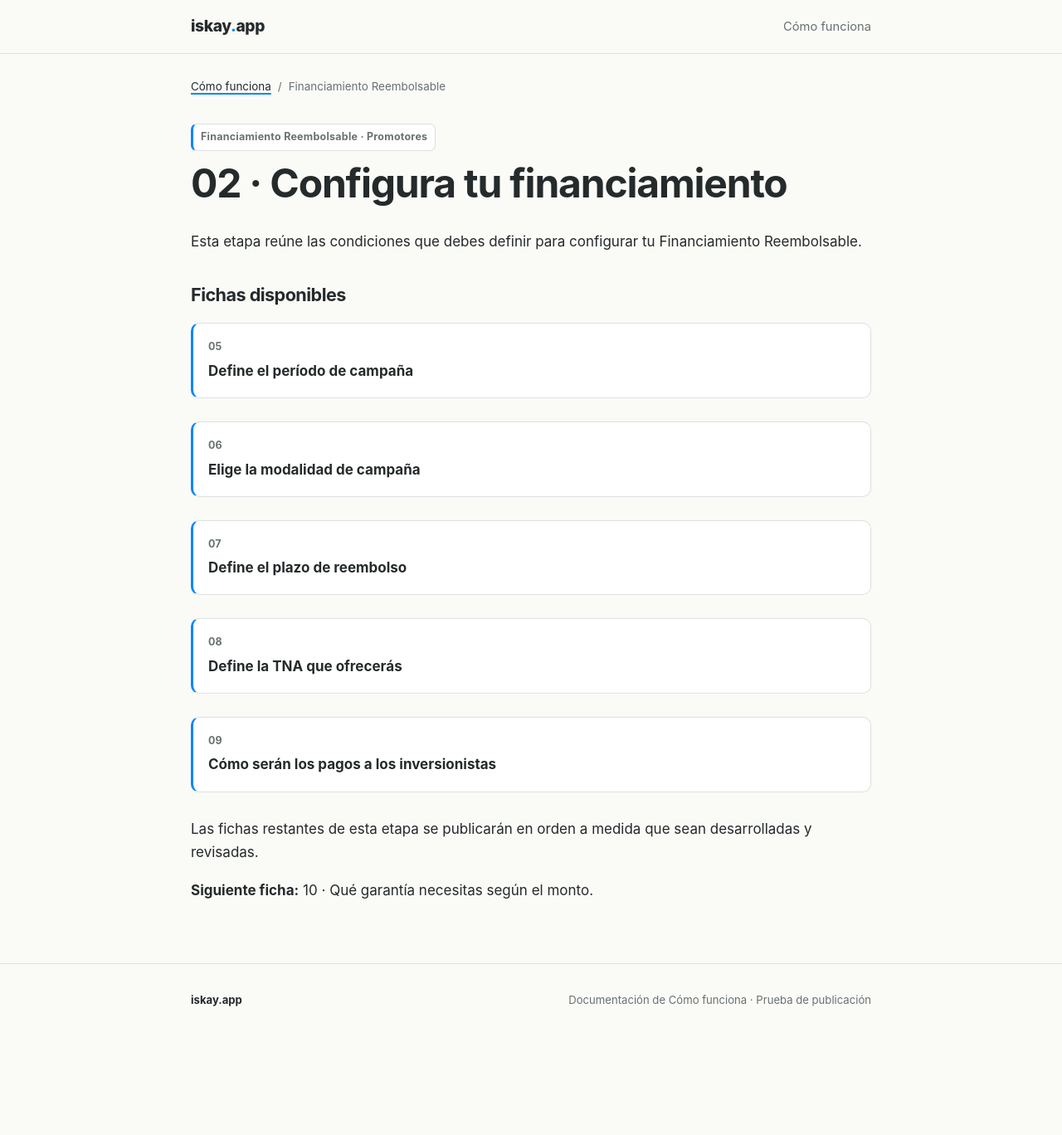
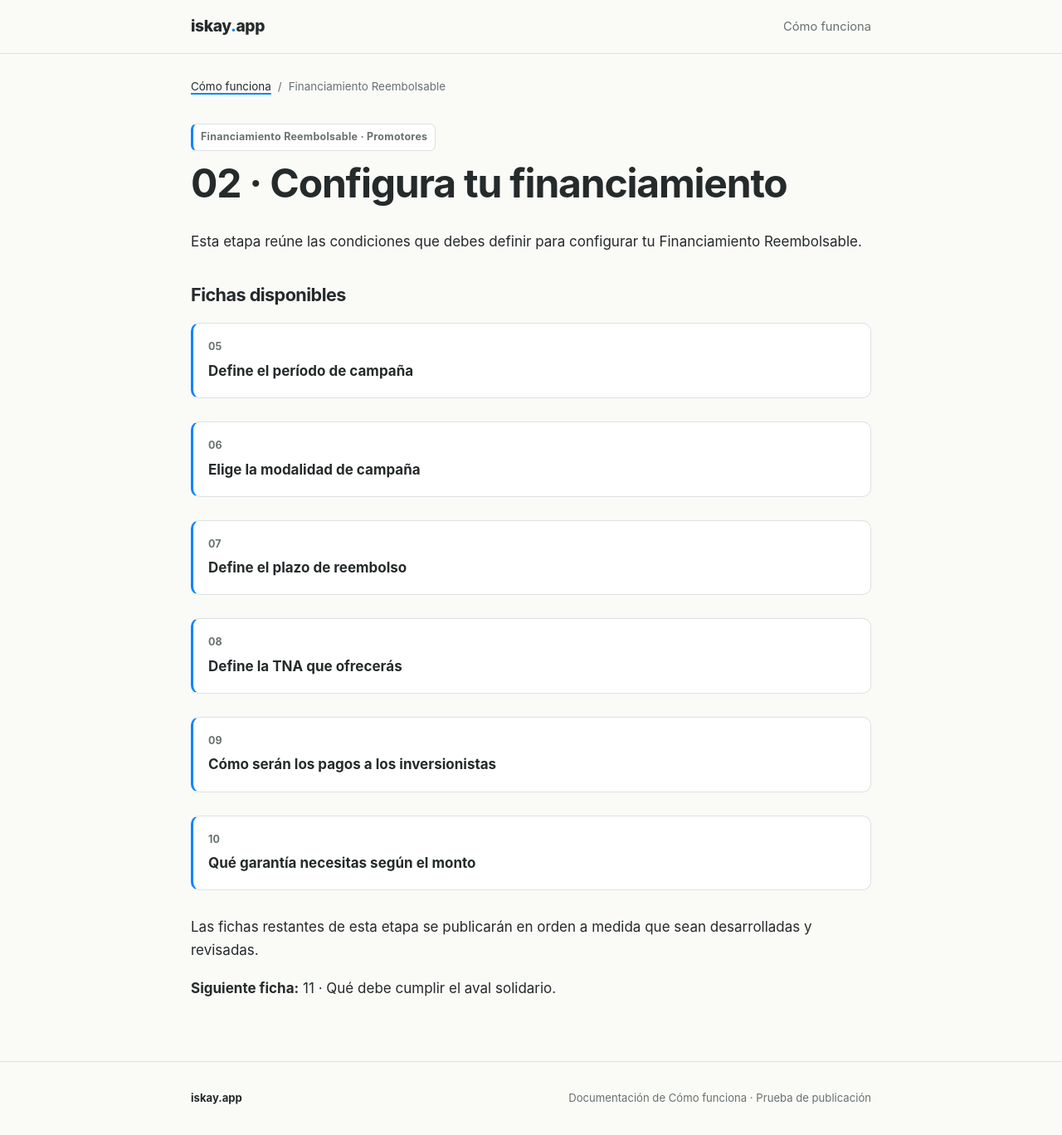
Before and after one commit to iskayApp/como-funciona, a Jekyll site: the page built from ideas/financiamiento-reembolsable/promotores/02-configura-tu-financiamiento/index.md, in a window 1280 px wide and 1368 px high. Shown: the whole window at 83% size. Built offline with Jekyll 4.4.1, drawn with Linux system fonts in a browser that asks for light colours.

Commit message:
docs: actualizar indice etapa 02 con ficha 10

```diff
--- a/ideas/financiamiento-reembolsable/promotores/02-configura-tu-financiamiento/index.md
+++ b/ideas/financiamiento-reembolsable/promotores/02-configura-tu-financiamiento/index.md
@@ -19,8 +19,9 @@ Esta etapa reúne las condiciones que debes definir para configurar tu Financiam
   <li><a href="{{ '/financiamiento-reembolsable/promotores/configura-tu-financiamiento/define-el-plazo-de-reembolso/' | relative_url }}"><span class="topic-number">07</span><strong>Define el plazo de reembolso</strong></a></li>
   <li><a href="{{ '/financiamiento-reembolsable/promotores/configura-tu-financiamiento/define-la-tna-que-ofreceras/' | relative_url }}"><span class="topic-number">08</span><strong>Define la TNA que ofrecerás</strong></a></li>
   <li><a href="{{ '/financiamiento-reembolsable/promotores/configura-tu-financiamiento/como-seran-los-pagos-a-los-inversionistas/' | relative_url }}"><span class="topic-number">09</span><strong>Cómo serán los pagos a los inversionistas</strong></a></li>
+  <li><a href="{{ '/financiamiento-reembolsable/promotores/configura-tu-financiamiento/que-garantia-necesitas-segun-el-monto/' | relative_url }}"><span class="topic-number">10</span><strong>Qué garantía necesitas según el monto</strong></a></li>
 </ul>
 
 Las fichas restantes de esta etapa se publicarán en orden a medida que sean desarrolladas y revisadas.
 
-**Siguiente ficha:** 10 · Qué garantía necesitas según el monto.
+**Siguiente ficha:** 11 · Qué debe cumplir el aval solidario.
```
